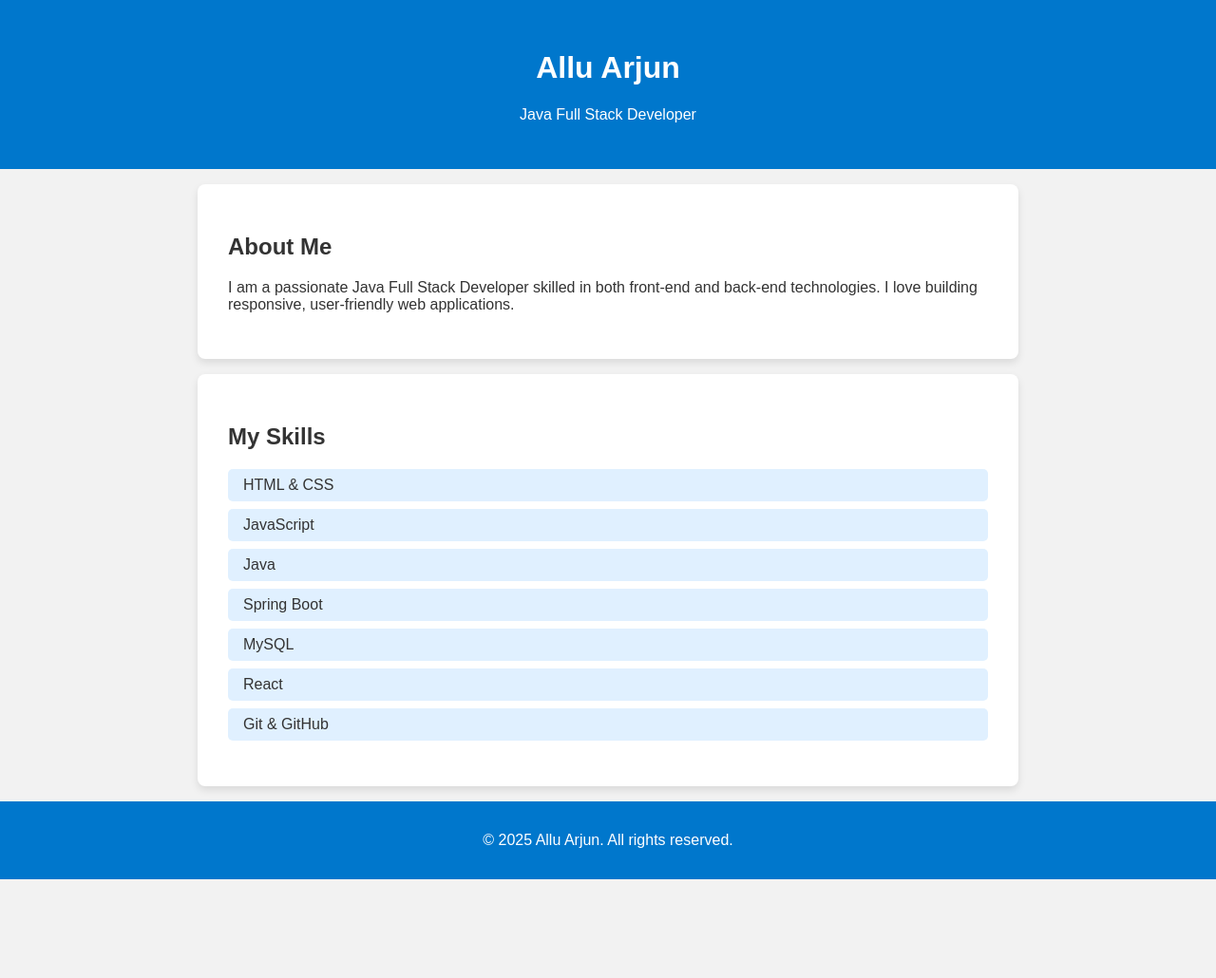
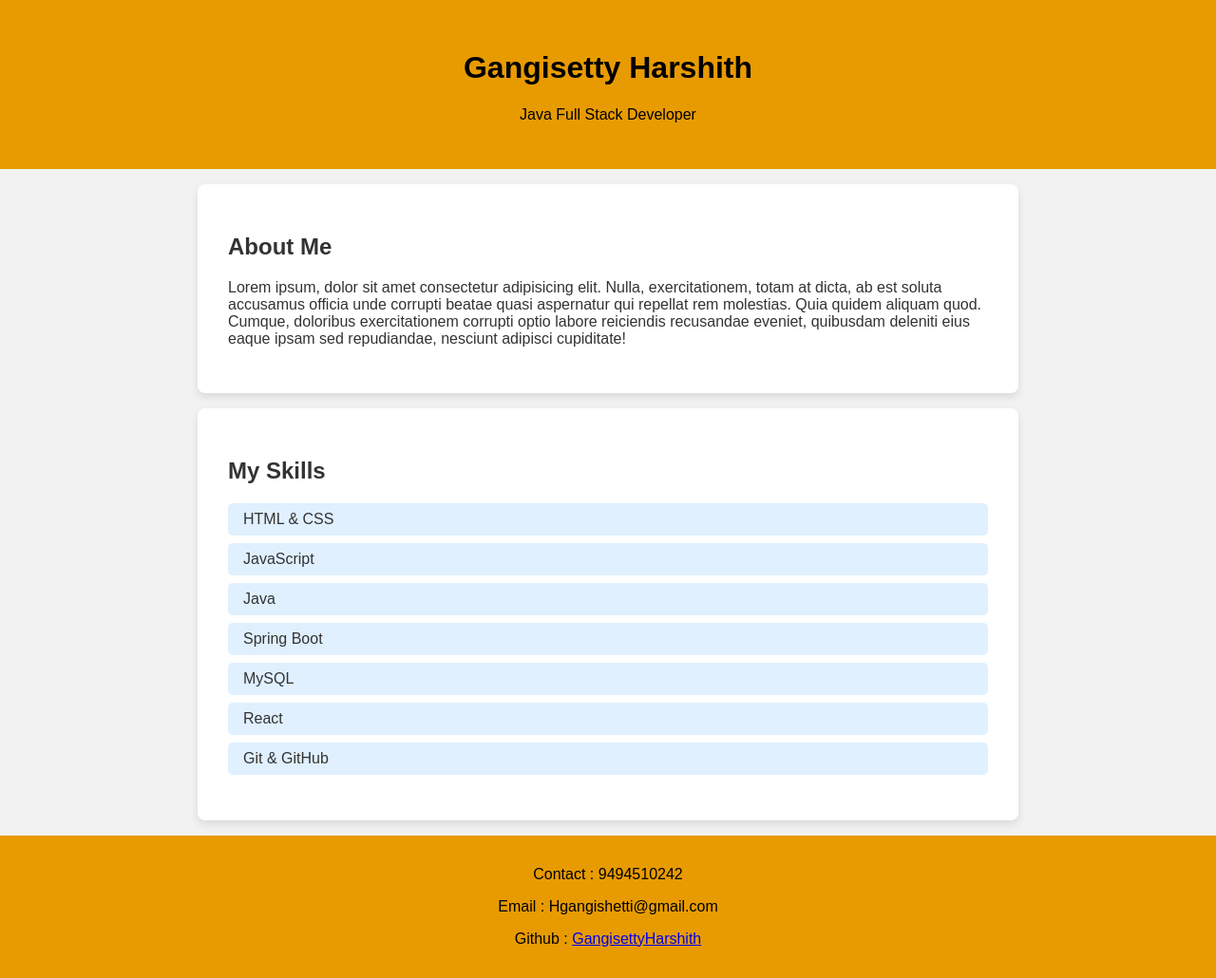
Before and after one commit to GangisettyHarshith/Portfolio1, a plain HTML site: page index.html in a window 1280 px wide. Shown: the whole page at 95% size. Before the commit the page ends 926 px from the top, so only its background shows below. Drawn offline with Linux system fonts and the light colour scheme.

Commit message:
commiting

```diff
--- a/index.html
+++ b/index.html
@@ -3,18 +3,18 @@
 <head>
   <meta charset="UTF-8" />
   <meta name="viewport" content="width=device-width, initial-scale=1.0"/>
-  <title>Allu Arjun's Portfolio</title>
+  <title>Harshith's Portfolio</title>
   <link rel="stylesheet" href="style.css"/>
 </head>
 <body>
   <header>
-    <h1>Allu Arjun</h1>
+    <h1>Gangisetty Harshith</h1>
     <p>Java Full Stack Developer</p>
   </header>
 
   <section class="about">
     <h2>About Me</h2>
-    <p>I am a passionate Java Full Stack Developer skilled in both front-end and back-end technologies. I love building responsive, user-friendly web applications.</p>
+    <p>Lorem ipsum, dolor sit amet consectetur adipisicing elit. Nulla, exercitationem, totam at dicta, ab est soluta accusamus officia unde corrupti beatae quasi aspernatur qui repellat rem molestias. Quia quidem aliquam quod. Cumque, doloribus exercitationem corrupti optio labore reiciendis recusandae eveniet, quibusdam deleniti eius eaque ipsam sed repudiandae, nesciunt adipisci cupiditate!</p>
   </section>
 
   <section class="skills">
@@ -31,7 +31,9 @@
   </section>
 
   <footer>
-    <p>© 2025 Allu Arjun. All rights reserved.</p>
+    <p>Contact : 9494510242</p>
+    <p>Email : Hgangishetti@gmail.com</p>
+    <p>Github : <a href="https://github.com/GangisettyHarshith" target="__blank__">GangisettyHarshith</a></p>
   </footer>
 </body>
 </html>
--- a/style.css
+++ b/style.css
@@ -7,8 +7,8 @@ body {
 }
 
 header {
-  background-color: #0077cc;
-  color: white;
+  background-color: #e89b00;
+  color: rgb(0, 0, 0);
   padding: 2rem;
   text-align: center;
 }
@@ -37,6 +37,6 @@ header {
 footer {
   text-align: center;
   padding: 1rem;
-  background-color: #0077cc;
-  color: white;
+  background-color: #e89b00;
+  color: rgb(0, 0, 0);
 }
```
